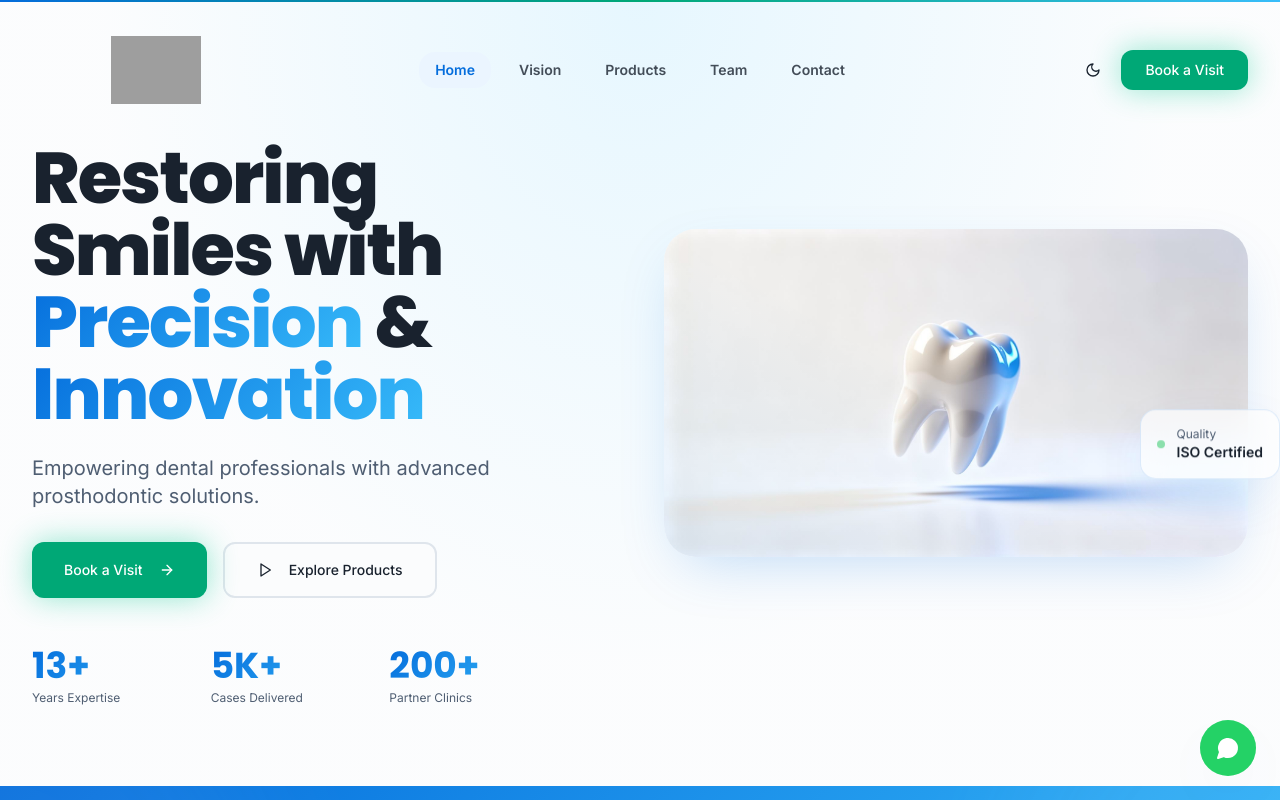
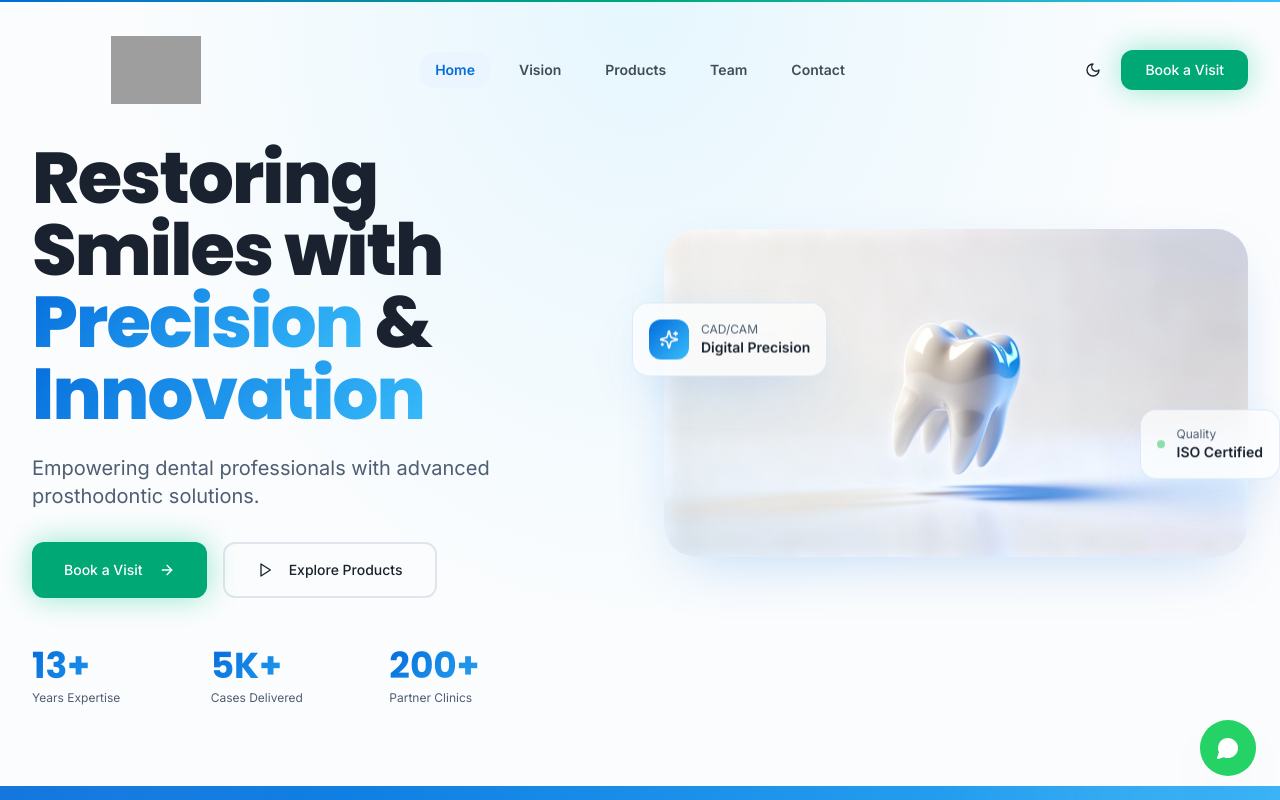
Before and after one commit to Ideal202604/nirmal-dental-lab, a React (Vite) app: page / in a window 1280 px wide. Shown: the top 800 px of the page. Built offline with nearby package versions, Linux system fonts and the light colour scheme; grey boxes are pictures that could not be loaded; the HTML template or start-up script is replaced by a standard one.

Commit message:
Show CAD/CAM badge above phone only, hide only in normal phone mode

```diff
--- a/src/components/sections/Hero.tsx
+++ b/src/components/sections/Hero.tsx
@@ -172,7 +172,7 @@ export const Hero = () => {
             <motion.div
               animate={{ y: [0, -15, 0] }}
               transition={{ duration: 4, repeat: Infinity, ease: "easeInOut" }}
-              className="hidden sm:absolute sm:-left-4 md:sm:-left-8 sm:top-1/4 glass rounded-2xl p-4 shadow-elegant"
+              className="hidden sm:flex sm:absolute sm:-left-4 md:sm:-left-8 sm:top-1/4 glass rounded-2xl p-4 shadow-elegant"
             >
               <div className="flex items-center gap-3">
                 <div className="w-10 h-10 rounded-xl bg-gradient-primary flex items-center justify-center">
```
